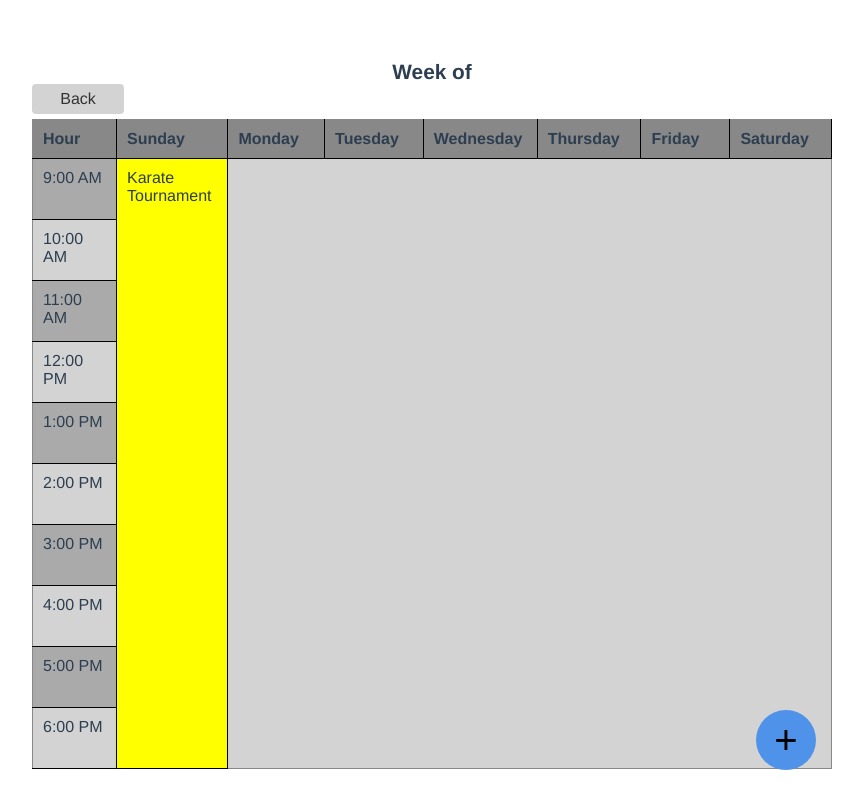
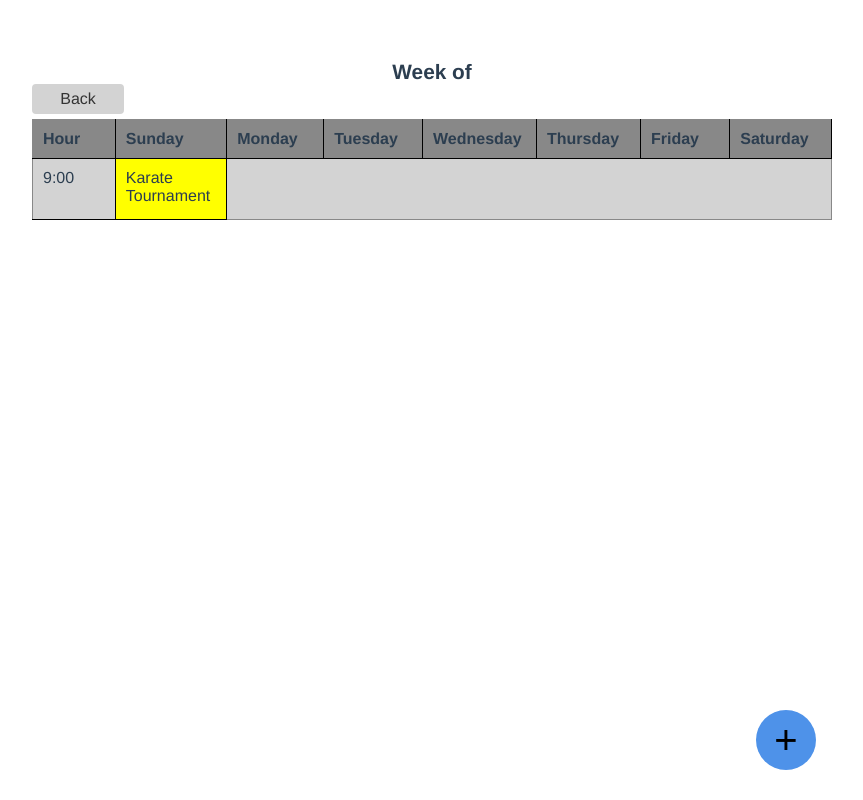
Before and after one commit to jmhibben/Task-Calendar, a Vue app: page /#/week in a window 1280 px wide. Shown: the whole page, without its empty margins (208-1071 px from the left). Built offline with nearby package versions, Linux system fonts and the light colour scheme.

Commit message:
Began work on setting dynamic table building and clickable timeslots

```diff
--- a/src/components/TimeSlot.vue
+++ b/src/components/TimeSlot.vue
@@ -1,7 +1,9 @@
 <template>
-  <!--FIXME:using deprecated 'bgcolor' attribute until i understand how to send
-  values to the script tag-->
-  <td :bgcolor='color' :rowspan='endTime - startTime + 1'>{{ description }}</td>
+  <!-- FIXME:using deprecated 'bgcolor' attribute until i understand how to send
+  values to <style> -->
+  <!-- FIXME: router-link to not working -->
+  <td :bgcolor='color' :rowspan='endTime - startTime + 1'
+  router-link to=''>{{ description }}</td>
 </template>
 
 
--- a/src/components/Weekly.vue
+++ b/src/components/Weekly.vue
@@ -32,37 +32,10 @@ that task's info? -->
 
   <!-- FIXME: needs to dynamically assign "alternativeRow" -->
   <tbody>
-    <tr class="alternateRow">
-      <td>9:00 AM</td>
+    <tr :altRow='altRow'>
+      <td>{{ rowHour }}</td>
       <timeSlot :description='description' :startTime='startTime'
       :endTime='endTime' :color='color'></timeSlot>
-    </tr>
-    <tr>
-      <td>10:00 AM</td>
-    </tr>
-    <tr class="alternateRow">
-      <td>11:00 AM</td>
-    </tr>
-    <tr>
-      <td>12:00 PM</td>
-    </tr>
-    <tr class="alternateRow">
-      <td>1:00 PM</td>
-    </tr>
-    <tr>
-      <td>2:00 PM</td>
-    </tr>
-    <tr class="alternateRow">
-      <td>3:00 PM</td>
-    </tr>
-    <tr>
-      <td>4:00 PM</td>
-    </tr>
-    <tr class="alternateRow">
-      <td>5:00 PM</td>
-    </tr>
-    <tr>
-      <td>6:00 PM</td>
     </tr>
   </tbody>
   </table>
@@ -89,6 +62,9 @@ that task's info? -->
     data () {
       return {
         weekStart: '',
+        taskNav: '',
+        altRow: false,
+        rowHour: taskContainer.startTime + ':00',
         description: taskContainer.description,
         startTime: taskContainer.startTime,
         endTime: taskContainer.endTime,
```
